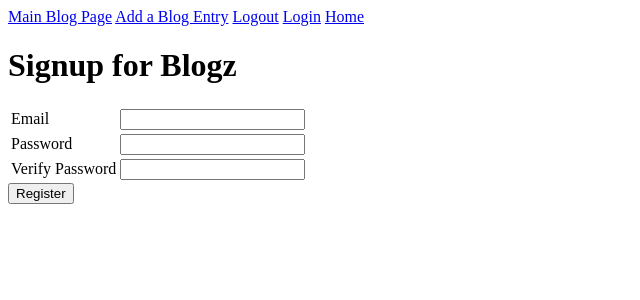
After one commit to pitat1984/blogz, a Flask app: page /signup in a window 1280 px wide. The commit adds this page. Shown: the top 300 px of the page, without its empty margins (0-640 px from the left). Run offline with Flask 2, Linux system fonts and the light colour scheme.

Commit message:
working on login and signup pages

```diff
--- a/main.py
+++ b/main.py
@@ -3,7 +3,7 @@ from flask_sqlalchemy import SQLAlchemy
 
 app = Flask(__name__)
 app.config['DEBUG'] = True
-app.config['SQLALCHEMY_DATABASE_URI'] = 'mysql+pymysql://build-a-blog:password@localhost:8889/build-a-blog'
+app.config['SQLALCHEMY_DATABASE_URI'] = 'mysql+pymysql://blogz:password@localhost:8889/blogz'
 app.config['SQLALCHEMY_ECHO'] = True
 db = SQLAlchemy(app)
 app.secret_key = 'akxjKJAnlxsk'
@@ -12,32 +12,78 @@ class Blog(db.Model):
     id = db.Column(db.Integer, primary_key=True)
     title = db.Column(db.String(120), unique=True)
     blog = db.Column(db.String(240))
+    owner_id = db.Column(db.Integer, db.ForeignKey('user.id'))
 
-
-    def __init__(self, title, blog):
-
+    def __init__(self, title, blog, owner):
 
         self.title = title
         self.blog = blog
+        self.owner = owner
+
+class User(db.Model):
+    id = db.Column(db.Integer, primary_key=True)
+    email = db.Column(db.String(120), unique=True)
+    password = db.Column(db.String(120))
+    blogs = db.relationship('Blog', backref='owner')
+
+    def __init__(self,email,password):
+
+        self.email = email
+        self.password = password
+
+
+def valid_input(text_input):
+
+    if len(text_input) < 3 or len(text_input) > 20:
+        return False
+    elif " " in text_input:
+        return False
+    else:
+        return True
+
+def valid_userpass(text_input):
+
+    if (not text_input) or (valid_input(text_input) == False):
+        return False
+    else:
+        return True
+
+def valid_email(text_input):
+    at_count = 0
+    dot_count = 0
+    for char in text_input:
+        if char is "@":
+            at_count = at_count + 1
+        if char is ".":
+            dot_count = dot_count + 1
+
+    if text_input is "":
+        return True
+    elif (at_count == 1) and (dot_count == 1) and (valid_input(text_input) == True):
+        return True
+    else:
+        return False
+
+def passwords_match(input_one, input_two):
+
+    if (not input_two) or (input_one != input_two):
+        return False
+    else:
+        return True
 
 @app.route('/blog', methods=['POST', 'GET'])
-def index():
-
+def blog():
 
         blogs = Blog.query.all()
         return render_template('blog.html', title="Build a Blog",blogs=blogs)
 
-
-
-
 @app.route('/single-blog', methods=['GET'])
-def blog():
+def single_blog():
 
     id = request.args.get("id")
 
     blog = Blog.query.filter_by(id=id).first()
     return render_template('single-blog.html', title="Build a Blog",blog=blog)
-
 
 @app.route('/newpost', methods=['POST','GET'])
 def newpost():
@@ -67,5 +113,70 @@ def newpost():
 
     return render_template('newpost.html')
 
+@app.route('/login', methods=['POST', 'GET'])
+def login():
+
+    if request.method == 'POST':
+        password = request.form['password']
+        verify_password = request.form['verify']
+        email = request.form['email']
+
+        if valid_userpass(password) == False:
+            password_error = "That's not a valid password"
+        else:
+            password_error = ""
+
+        if passwords_match(password,verify_password) == False:
+            match_error = "Passwords don't match"
+        else:
+            match_error = ""
+
+        if valid_email(email) == False:
+            email_error = "That's not a valid email"
+        else:
+            email_error = ""
+
+        if (valid_userpass(password) == False) or (passwords_match(password,verify_password) == False) or (valid_email(email) == False):
+            return render_template('signup.html', email=email, password_error=password_error, match_error=match_error, email_error=email_error)
+
+        user = User.query.filter_by(email=email).first()
+
+        if user and user.password == password:
+            session['email'] = email
+            flash('Logged in')
+
+            return redirect('/newpost')
+        else:
+            flash('User password incorrect, or user does not exist', 'error')
+    return render_template('login.html')
+
+@app.route('/signup', methods=['POST', 'GET'])
+def signup():
+
+    if request.method == 'POST':
+        email = request.form['email']
+        password = request.form['password']
+        verify = request.form['verify']
+        existing_user = User.query.filter_by(email=email).first()
+
+        if not existing_user:
+            new_user = User(email,password)
+            db.session.add(new_user)
+            db.session.commit()
+            session['email'] = email
+            return redirect('/newpost')
+        else:
+            return '<h1>Duplicate User!</h1>'
+    return render_template('signup.html')
+
+@app.route('/logout')
+def logout():
+    del session['email']
+    return redirect('/blog')
+
+@app.route('/')
+def index():
+
+    return render_template('/')
 if __name__ == '__main__':
     app.run()
--- a/templates/base.html
+++ b/templates/base.html
@@ -23,8 +23,18 @@
         <div>
             <a href='/blog'>Main Blog Page</a>
             <a href='/newpost'>Add a Blog Entry</a>
+            <a href='/logout'>Logout</a>
+            <a href='/login'>Login</a>
+            <a href='/'>Home</a>
         </div>
 
+        {% with messages = get_flashed_messages(with_categories=True) %}
+        <ul>
+            {% for category,message in messages %}
+            <li class="{{category}}">{{message}}</li>
+            {% endfor %}
+        </ul>
+        {% endwith %}
 
         {% block content %}
         {% endblock %}
--- /dev/null
+++ b/templates/signup.html
@@ -0,0 +1,36 @@
+{% extends "base.html" %}
+
+{% block content %}
+<h1>Signup for Blogz</h1>
+<form class="form" action="/signup" method="post">
+
+    <table>
+        <tr>
+            <td><label>Email</label></td>
+            <td><input type="email" name="email" value="{{ email }}"/></td>
+            {% if username_error %}
+            <span class="error">{{ email_error }}</span>
+            {% endif %}
+        </tr>
+        <tr>
+
+            <td><label>Password</label></td>
+            <td><input type="password" name="password" /></td>
+            {% if password_error %}
+            <span class="error">{{ password_error }}</span>
+            {% endif %}
+        </tr>
+        <tr>
+            <td><label>Verify Password</label></td>
+            <td><input type="password" name="verify" /></td>
+            {% if password_error %}
+            <span class="error">{{ match_error }}</span>
+            {% endif %}
+        </tr>
+    </table>
+
+    <input type="submit" value="Register" />
+
+</form>
+
+{% endblock %}
```
Also changed, not shown: templates/login.html (added, +24 -0 lines).
